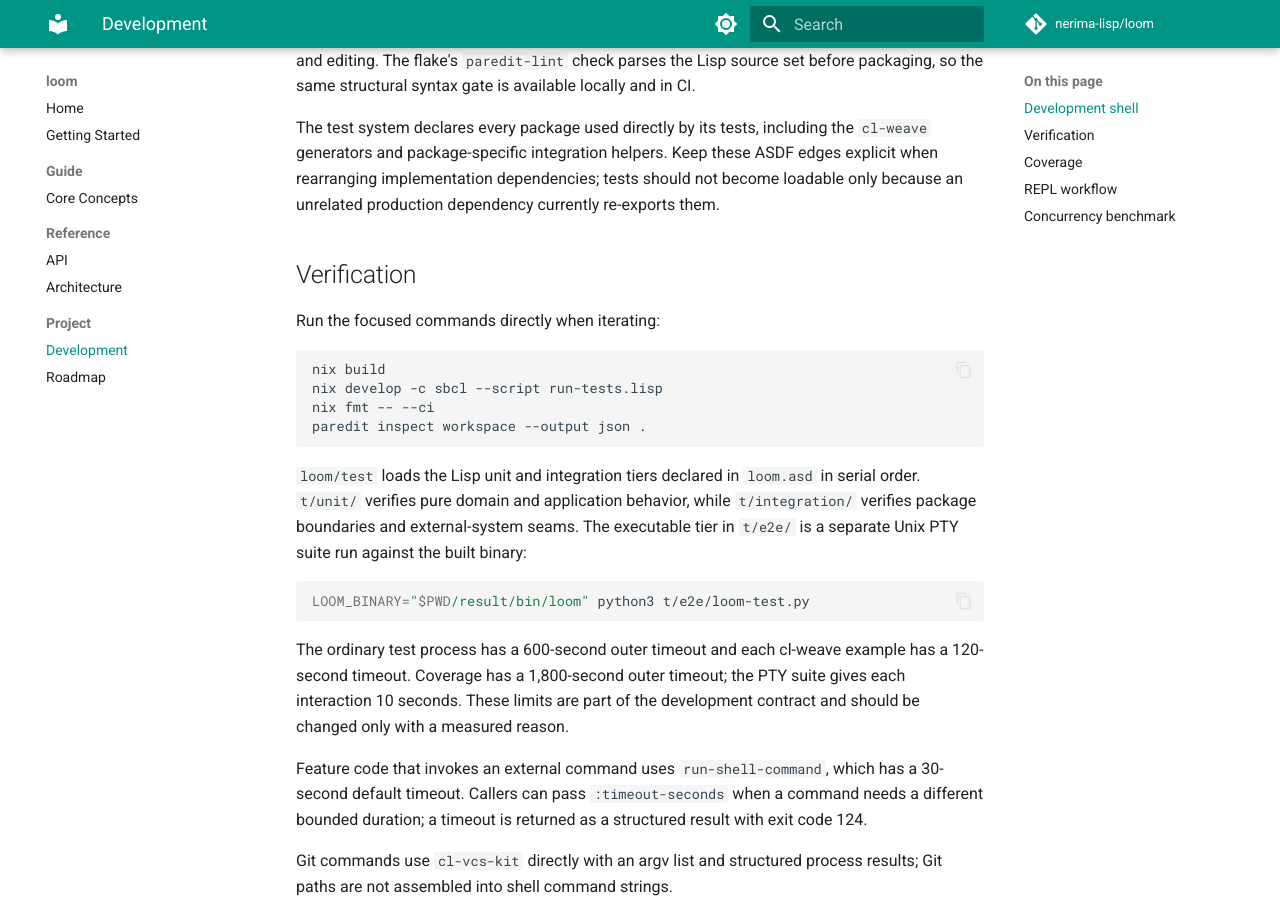
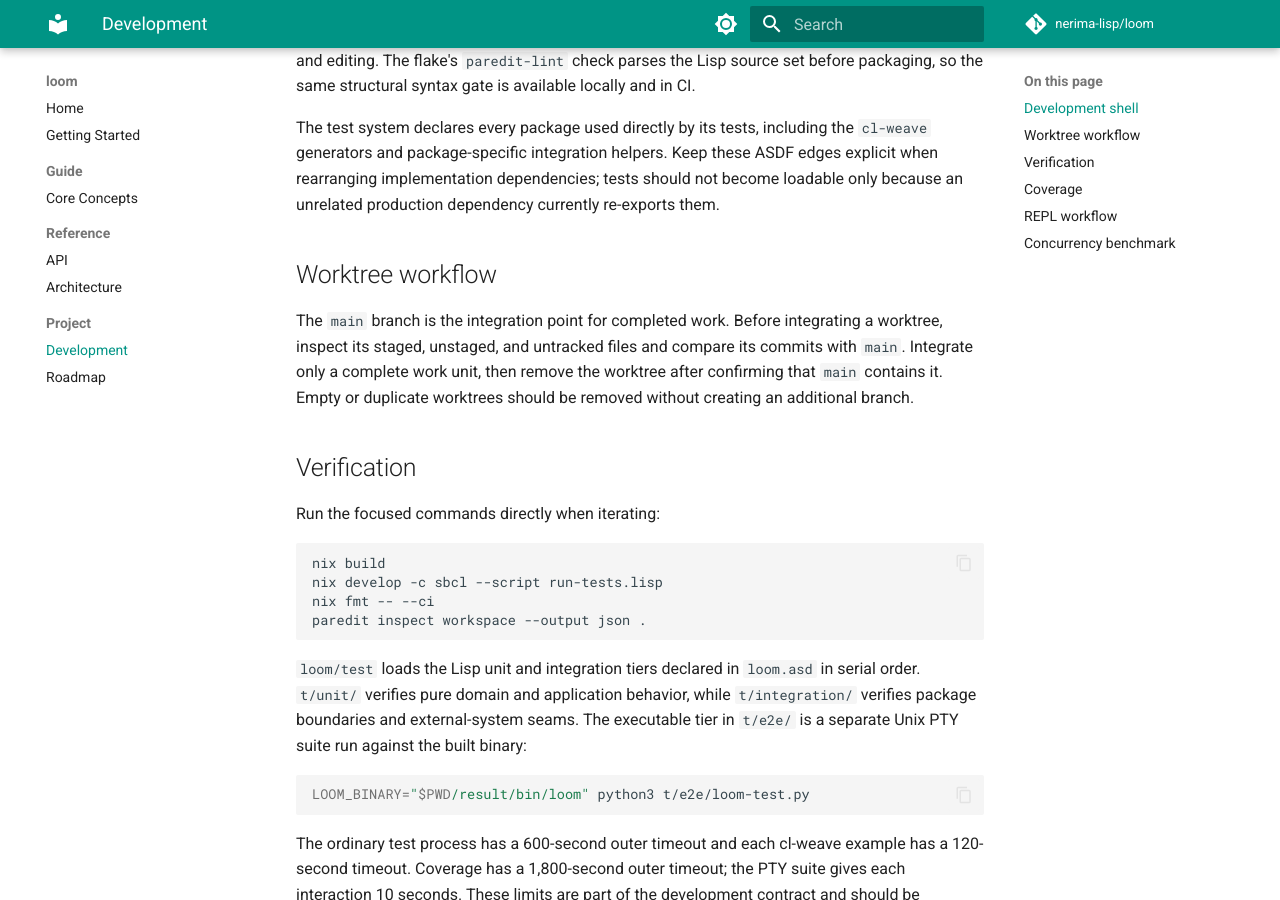
Before and after one commit to nerima-lisp/loom, an MkDocs documentation site: the page built from docs/src/project/development.md, in a window 1280 px wide and 900 px high, scrolled down 727 px. Built offline with MkDocs 1.6.1 and Material for MkDocs 9.7.7, drawn with Linux system fonts in a browser that asks for light colours; comment, search, counter and statistics services are not loaded.

Commit message:
docs: document worktree integration workflow

```diff
--- a/docs/src/project/development.md
+++ b/docs/src/project/development.md
@@ -38,6 +38,14 @@ the `cl-weave` generators and package-specific integration helpers. Keep these
 ASDF edges explicit when rearranging implementation dependencies; tests should
 not become loadable only because an unrelated production dependency currently
 re-exports them.
+
+## Worktree workflow
+
+The `main` branch is the integration point for completed work. Before
+integrating a worktree, inspect its staged, unstaged, and untracked files and
+compare its commits with `main`. Integrate only a complete work unit, then
+remove the worktree after confirming that `main` contains it. Empty or
+duplicate worktrees should be removed without creating an additional branch.
 
 ## Verification
 
```
